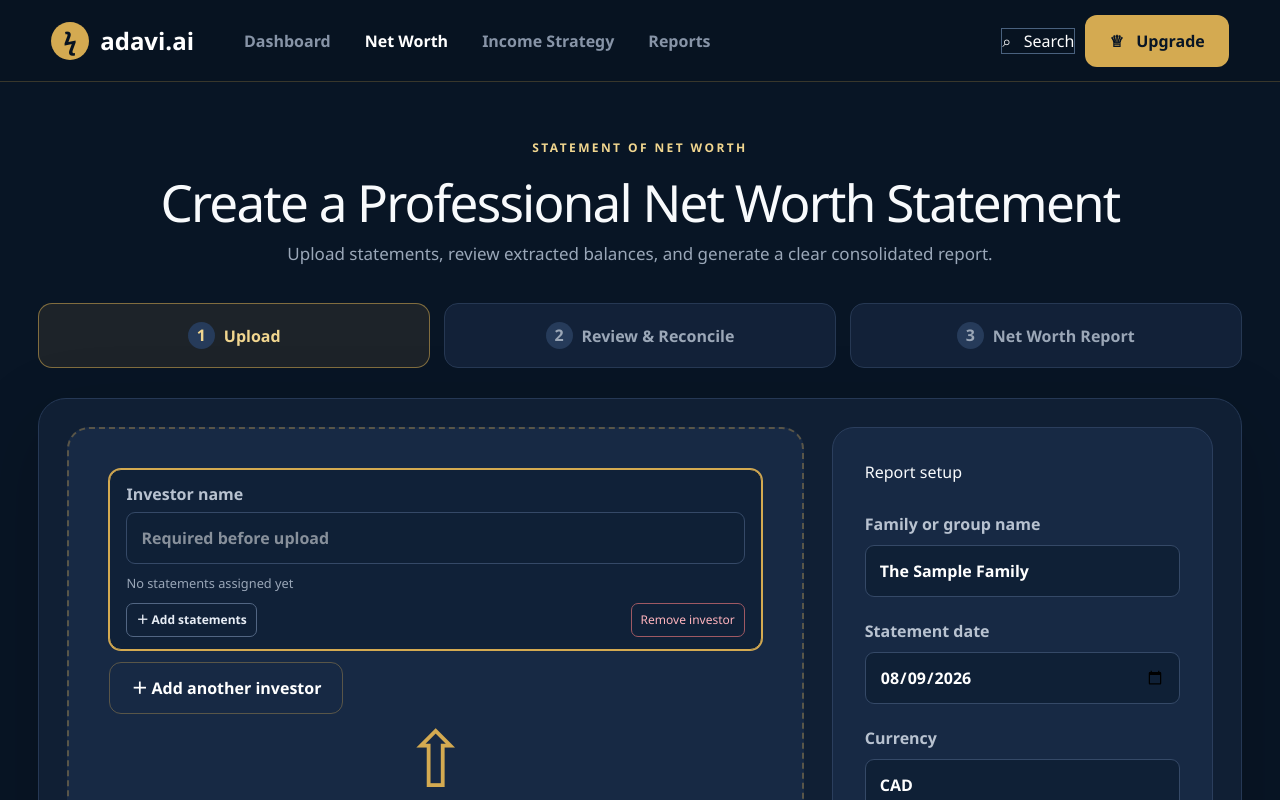
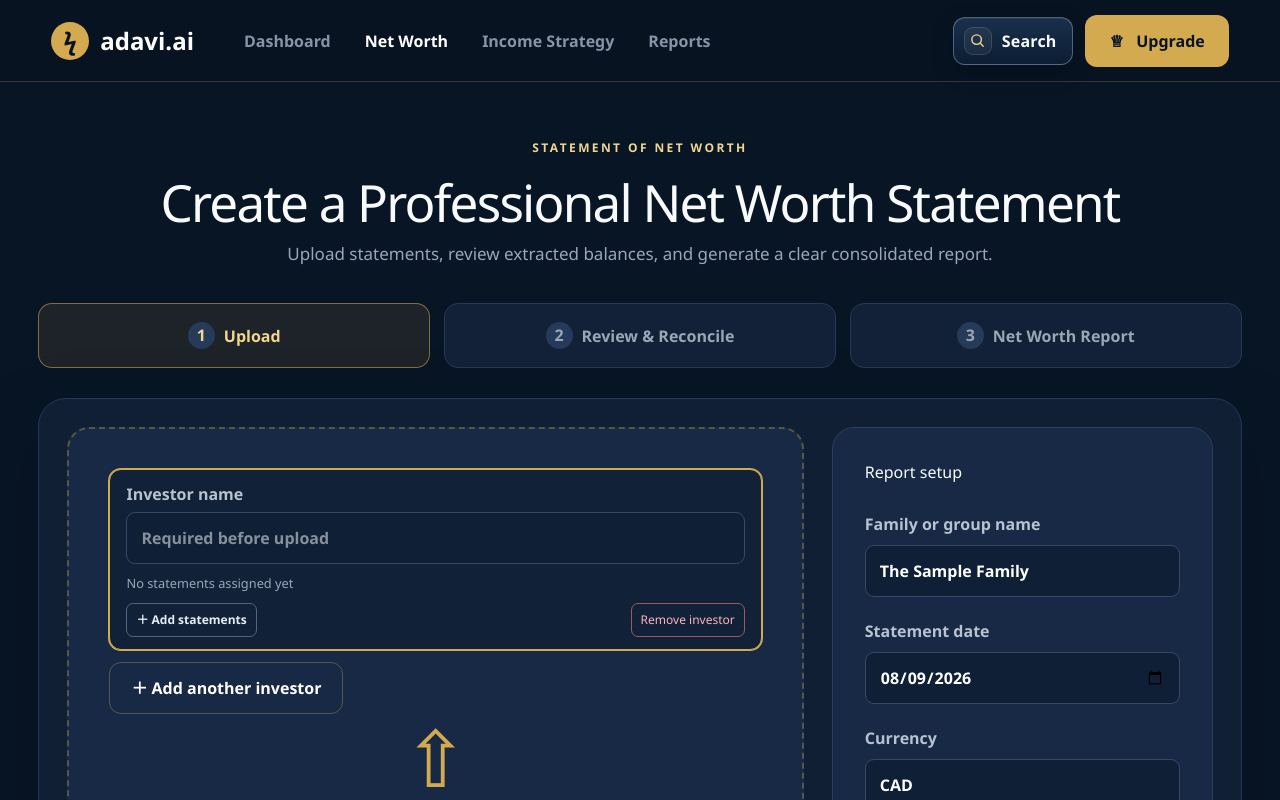
Before and after one commit to angelyna7121/adavi-production-v2, a Next.js app: page / in a window 1280 px wide. Shown: the top 800 px of the page. Built offline with nearby package versions, Linux system fonts and the light colour scheme.

Commit message:
Polish navigation search button

```diff
--- a/app/globals.css
+++ b/app/globals.css
@@ -123,8 +123,14 @@ th { color:#8492a6; text-transform:uppercase; letter-spacing:.04em; font-size:11
 .effectiveValue { color:var(--gold2); font-weight:800; text-align:right; font-variant-numeric:tabular-nums lining-nums; white-space:nowrap; }
 .sourceCell { display:flex; flex-direction:column; gap:6px; }
 .ownershipDisclosure { margin:12px 0; padding:12px 16px; border-left:4px solid var(--gold); background:#f5f0e4; color:#172235; }
-.topbarActions { display:flex; align-items:center; gap:10px; }
-.searchButton { border:1px solid #49617e; color:#fff; background:transparent; }
+.topbarActions { display:flex; align-items:center; gap:12px; }
+.searchButton { min-height:48px; display:inline-flex; align-items:center; gap:10px; padding:8px 16px 8px 10px; border:1px solid rgba(153,177,208,.45); border-radius:12px; color:#f8fafc; background:linear-gradient(180deg,rgba(30,53,82,.86),rgba(12,31,53,.92)); box-shadow:inset 0 1px 0 rgba(255,255,255,.07),0 8px 24px rgba(0,0,0,.16); font-weight:750; letter-spacing:.01em; transition:border-color .18s ease,background .18s ease,box-shadow .18s ease,transform .18s ease; }
+.searchButton:hover { border-color:rgba(241,214,143,.78); background:linear-gradient(180deg,#263f60,#102944); box-shadow:inset 0 1px 0 rgba(255,255,255,.1),0 10px 28px rgba(0,0,0,.22),0 0 0 3px rgba(212,170,81,.08); transform:translateY(-1px); }
+.searchButton:focus-visible { outline:3px solid var(--gold2); outline-offset:3px; }
+.searchButton[aria-expanded="true"] { border-color:var(--gold); color:#081525; background:linear-gradient(180deg,#f1d68f,#d4aa51); box-shadow:0 8px 24px rgba(212,170,81,.22); }
+.searchButtonIcon { width:28px; height:28px; display:grid; place-items:center; border:1px solid rgba(255,255,255,.13); border-radius:9px; color:var(--gold2); background:rgba(255,255,255,.055); }
+.searchButton[aria-expanded="true"] .searchButtonIcon { border-color:rgba(8,21,37,.14); color:#081525; background:rgba(255,255,255,.24); }
+.searchButtonIcon svg { width:17px; height:17px; fill:none; stroke:currentColor; stroke-width:2; stroke-linecap:round; }
 .pageSearchPanel { position:sticky; z-index:50; top:0; display:grid; grid-template-columns:auto minmax(180px,360px) auto auto 36px; align-items:center; gap:10px; padding:12px max(20px,calc((100vw - 1180px)/2)); border-bottom:1px solid #30445f; color:#fff; background:#10243e; box-shadow:0 8px 24px rgba(5,15,30,.24); }
 .pageSearchPanel label { margin:0; color:#fff; font-weight:800; }
 .pageSearchPanel input { min-width:0; }
@@ -132,7 +138,7 @@ th { color:#8492a6; text-transform:uppercase; letter-spacing:.04em; font-size:11
 .pageSearchStatus { grid-column:2/-1; min-height:1em; color:#d8e2ef; font-size:12px; }
 .pageSearchMatch { outline:2px solid rgba(212,170,81,.5); outline-offset:2px; }
 .pageSearchCurrent { outline:3px solid var(--gold); outline-offset:3px; background-color:rgba(212,170,81,.18)!important; }
-@media (max-width:760px) { .pageSearchPanel { grid-template-columns:1fr auto; }.pageSearchPanel label,.pageSearchPanel input,.pageSearchStatus { grid-column:1/-1; }.topbarActions { gap:5px; }.searchButton,.upgrade { padding-inline:10px; } }
+@media (max-width:760px) { .pageSearchPanel { grid-template-columns:1fr auto; }.pageSearchPanel label,.pageSearchPanel input,.pageSearchStatus { grid-column:1/-1; }.topbarActions { gap:6px; }.searchButton { min-height:44px; padding:7px; }.searchButtonIcon { width:28px; height:28px; }.searchButton>span:last-of-type { display:none; }.upgrade { padding-inline:10px; } }
 .addInvestor { align-self:flex-start; margin-bottom:12px; }
 .detailedStatement { display:flex; flex-direction:column; gap:20px; }
 .investorGroup { border:1px solid #d9e0e8; border-radius:12px; padding:18px; }
--- a/app/report-app.tsx
+++ b/app/report-app.tsx
@@ -237,7 +237,7 @@ export default function ReportApp({ hasVerifiedPaidEntitlement }: { hasVerifiedP
       <header className="topbar">
         <a className="brand" href="#"><span className="brandMark">ϟ</span><span>adavi.ai</span></a>
         <nav><a href="#">Dashboard</a><a className="active" href="#">Net Worth</a><a href="#">Income Strategy</a><a href="#">Reports</a></nav>
-        <div className="topbarActions"><button type="button" className="searchButton" aria-expanded={showSearch} aria-controls="page-search-panel" onClick={() => showSearch ? closeSearch() : setShowSearch(true)}>⌕&nbsp;&nbsp; Search</button><button className="upgrade">♕&nbsp;&nbsp; Upgrade</button></div>
+        <div className="topbarActions"><button type="button" className="searchButton" aria-expanded={showSearch} aria-controls="page-search-panel" onClick={() => showSearch ? closeSearch() : setShowSearch(true)}><span className="searchButtonIcon" aria-hidden="true"><svg viewBox="0 0 24 24" focusable="false"><circle cx="10.75" cy="10.75" r="6.75"/><path d="m16 16 4 4"/></svg></span><span>Search</span></button><button className="upgrade">♕&nbsp;&nbsp; Upgrade</button></div>
       </header>
 
       {showSearch && <form id="page-search-panel" className="pageSearchPanel" role="search" onSubmit={(event) => { event.preventDefault(); searchPage(); }}><label htmlFor="page-search-input">Search this page</label><input id="page-search-input" autoFocus type="search" inputMode="search" value={searchQuery} placeholder="Enter words or numbers" onChange={(event) => { setSearchQuery(event.target.value); clearSearchHighlight(); setSearchStatus(""); }} /><button type="submit" className="primary compactAction">Search</button><button type="button" className="secondary compactAction" disabled={!searchMatchCount} onClick={nextSearchResult}>Next result</button><button type="button" className="dialogClose" aria-label="Close search" onClick={closeSearch}>×</button><span className="pageSearchStatus" role="status" aria-live="polite">{searchStatus}</span></form>}
```
Also changed, not shown: 1 other file (tests, documents, lock files or other folders).
